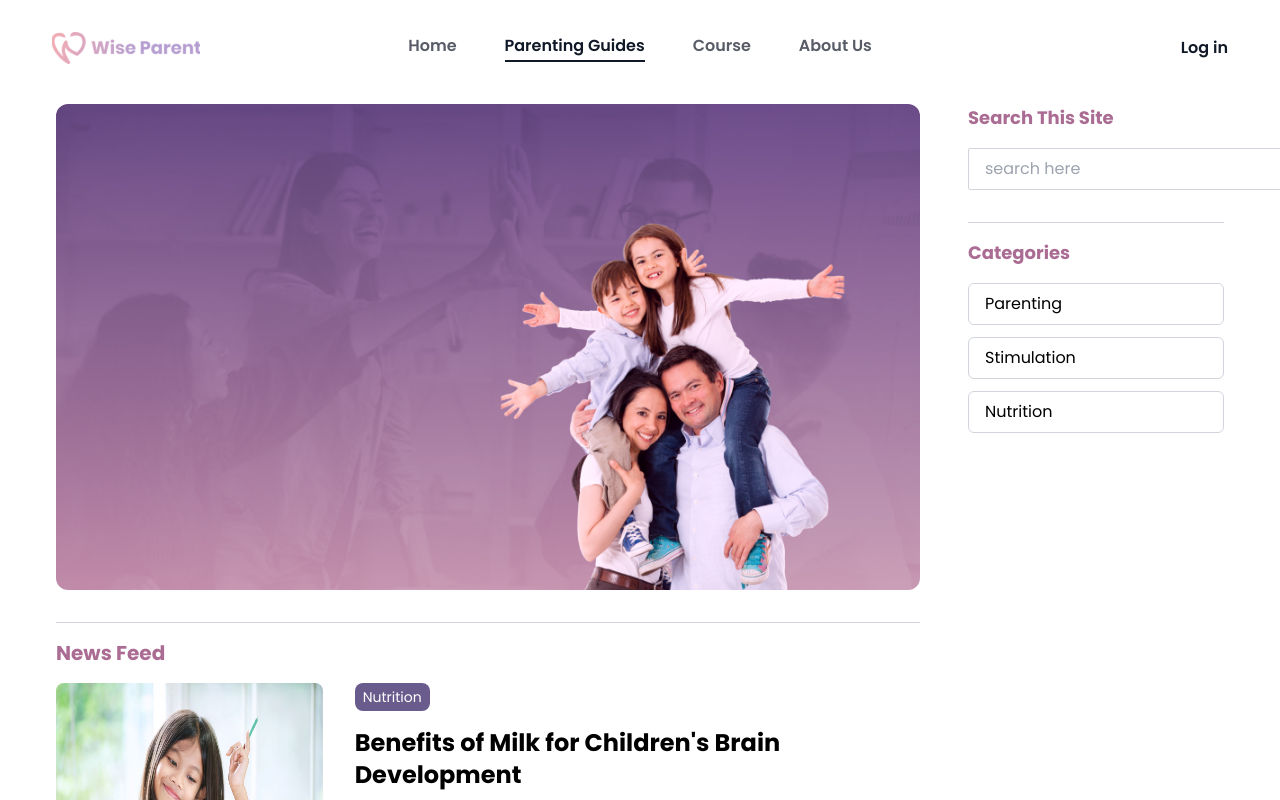
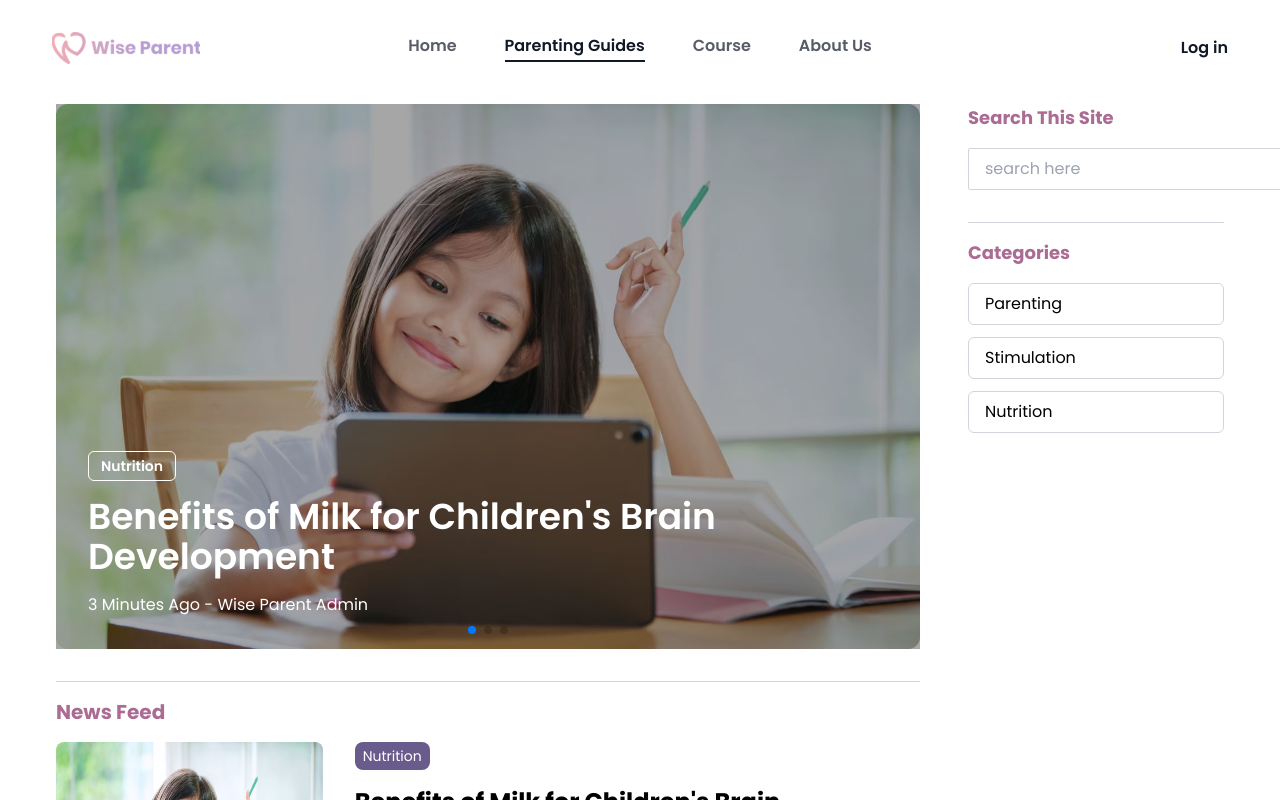
Before and after one commit to hoshiirui/wise-parent-fe, a React (Vite) app: page /parenting in a window 1280 px wide. Shown: the top 800 px of the page. Built offline with nearby package versions, Linux system fonts and the light colour scheme.

Commit message:
completing carousel on parentingguide

```diff
--- a/package.json
+++ b/package.json
@@ -14,7 +14,8 @@
     "@heroicons/react": "^2.1.3",
     "react": "^18.2.0",
     "react-dom": "^18.2.0",
-    "react-router-dom": "^6.22.3"
+    "react-router-dom": "^6.22.3",
+    "swiper": "^11.1.1"
   },
   "devDependencies": {
     "@types/react": "^18.2.66",
--- a/src/components/Section/WhatWeOffer.tsx
+++ b/src/components/Section/WhatWeOffer.tsx
@@ -1,5 +1,3 @@
-import React from "react";
-
 const WhatWeOffer = () => {
   return (
     <div className="overflow-hidden bg-white">
--- a/src/pages/AboutUs.tsx
+++ b/src/pages/AboutUs.tsx
@@ -1,9 +1,7 @@
 import { EnvelopeIcon, PhoneIcon } from "@heroicons/react/24/outline";
 import { Footer } from "../components/Footer/Footer";
-import HeroDefault from "../components/Hero/HeroDefault";
 import Navbar from "../components/Navbar/Navbar";
 import ShortDesc from "../components/Section/ShortDesc";
-import StartReading from "../components/Section/StartReading";
 import WhatWeOffer from "../components/Section/WhatWeOffer";
 
 const AboutUs = () => {
--- a/src/pages/CourseDetails.tsx
+++ b/src/pages/CourseDetails.tsx
@@ -1,4 +1,3 @@
-import React from "react";
 import Navbar from "../components/Navbar/Navbar";
 import { Footer } from "../components/Footer/Footer";
 import {
--- a/src/pages/Courses.tsx
+++ b/src/pages/Courses.tsx
@@ -1,7 +1,4 @@
-import React from "react";
 import Navbar from "../components/Navbar/Navbar";
-import ShortDesc from "../components/Section/ShortDesc";
-import WhatWeOffer from "../components/Section/WhatWeOffer";
 import { Footer } from "../components/Footer/Footer";
 import CourseFeatures from "../components/Section/CourseFeatures";
 
--- a/src/pages/ParentingGuide.tsx
+++ b/src/pages/ParentingGuide.tsx
@@ -1,5 +1,9 @@
 import Navbar from "../components/Navbar/Navbar";
 import { Footer } from "../components/Footer/Footer";
+import { Swiper, SwiperSlide } from "swiper/react";
+import { Pagination } from "swiper/modules";
+import "swiper/css";
+import "swiper/css/pagination";
 
 const ParentingGuide = () => {
   const data = [
@@ -49,6 +53,13 @@ const ParentingGuide = () => {
     },
   ];
 
+  const pagination = {
+    clickable: true,
+    renderBullet: function (index: any, className: any) {
+      return '<span class="' + className + '"></span>';
+    },
+  };
+
   return (
     <>
       <Navbar theme="light" selected="parenting" />
@@ -57,11 +68,48 @@ const ParentingGuide = () => {
           <div className="my-16 mx-6">
             <div className="grid lg:grid-cols-12 gap-12">
               <div className="col-span-9 flex flex-col">
-                <img
-                  className="w-full h-full rounded-xl"
-                  src={`/img/hero-default-1.jpg`}
-                  alt="Wise Parent Hero"
-                />
+                <Swiper
+                  spaceBetween={50}
+                  slidesPerView={1}
+                  loop={true}
+                  autoplay={{ delay: 3000 }}
+                  navigation
+                  pagination={pagination}
+                  modules={[Pagination]}
+                  className="mySwiper w-full"
+                >
+                  {data.map((article, index) => (
+                    <SwiperSlide key={index}>
+                      <div className="relative">
+                        <img
+                          className="rounded-xl"
+                          src={`/img/${article.imgTitle}`}
+                          alt="Wise Parent Hero"
+                        />
+                        <div className="absolute inset-0 bg-black opacity-35"></div>
+                        <div className="absolute bottom-4 left-4 p-4 text-white">
+                          <div className="flex flex-row gap-4">
+                            {article.category.map((cat, index) => (
+                              <p
+                                className="border border-white rounded-md py-1 px-3 text-sm font-semibold"
+                                key={index}
+                              >
+                                {cat}
+                              </p>
+                            ))}
+                          </div>
+
+                          <p className="text-4xl mt-4 font-semibold">
+                            {article.title}
+                          </p>
+                          <p className="mt-4 text-md font-normal">
+                            {article.timestamp}
+                          </p>
+                        </div>
+                      </div>
+                    </SwiperSlide>
+                  ))}
+                </Swiper>
                 <div className="w-full border-b border-gray-300 mt-8"></div>
                 <div className="flex flex-col">
                   <p className="text-primary600 text-xl font-bold my-4">
```
Also changed, not shown: 1 other file (tests, documents, lock files or other folders).
